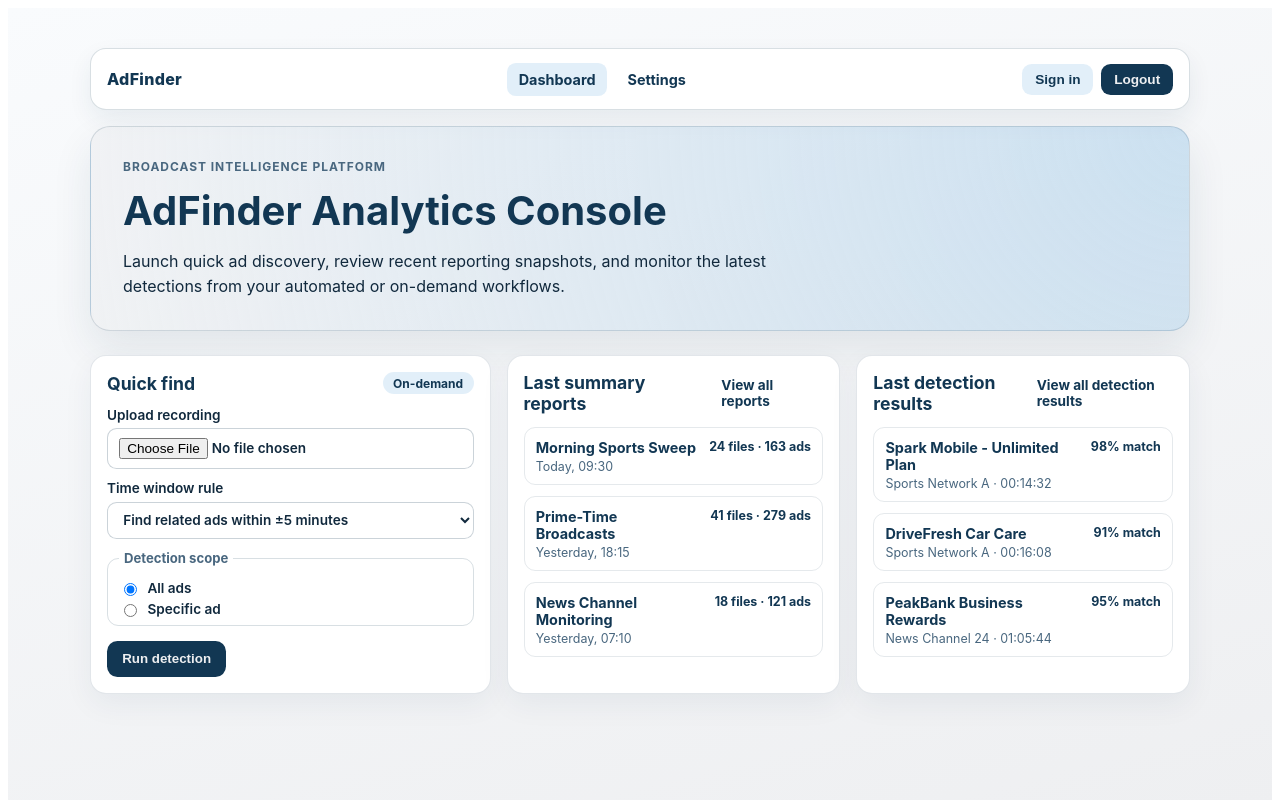
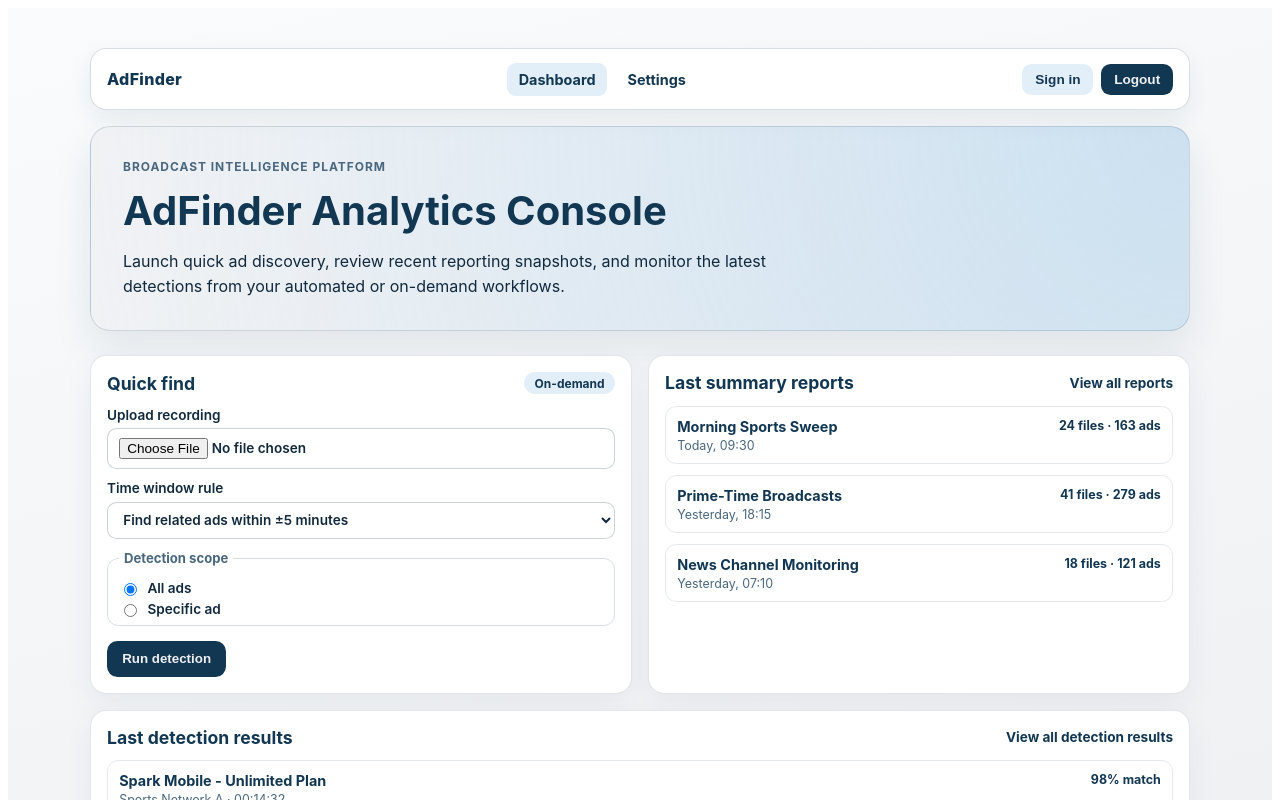
Before and after one commit to MigalLewis/adFinder, an Angular app: page /dashboard in a window 1280 px wide. Shown: the top 800 px of the page. Built offline with nearby package versions, Linux system fonts and the light colour scheme.

Commit message:
added css fix

```diff
--- a/src/app/pages/dashboard/dashboard-page.component.html
+++ b/src/app/pages/dashboard/dashboard-page.component.html
@@ -52,7 +52,7 @@
     <button type="button" class="primary-action">Run detection</button>
   </article>
 
-  <article class="card">
+  <article class="card last-summary">
     <div class="card-header">
       <h2>Last summary reports</h2>
       <a href="#" class="view-all">View all reports</a>
@@ -71,7 +71,7 @@
     </ul>
   </article>
 
-  <article class="card">
+  <article class="card last-detection">
     <div class="card-header">
       <h2>Last detection results</h2>
       <a href="#" class="view-all">View all detection results</a>
--- a/src/app/pages/dashboard/dashboard-page.component.scss
+++ b/src/app/pages/dashboard/dashboard-page.component.scss
@@ -32,7 +32,11 @@
   margin-top: 1.5rem;
   display: grid;
   gap: 1rem;
-  grid-template-columns: 1.2fr 1fr 1fr;
+  grid-template-columns: 1fr 1fr;
+}
+
+.last-detection {
+  grid-column: 1 / -1;
 }
 
 .card {
```
